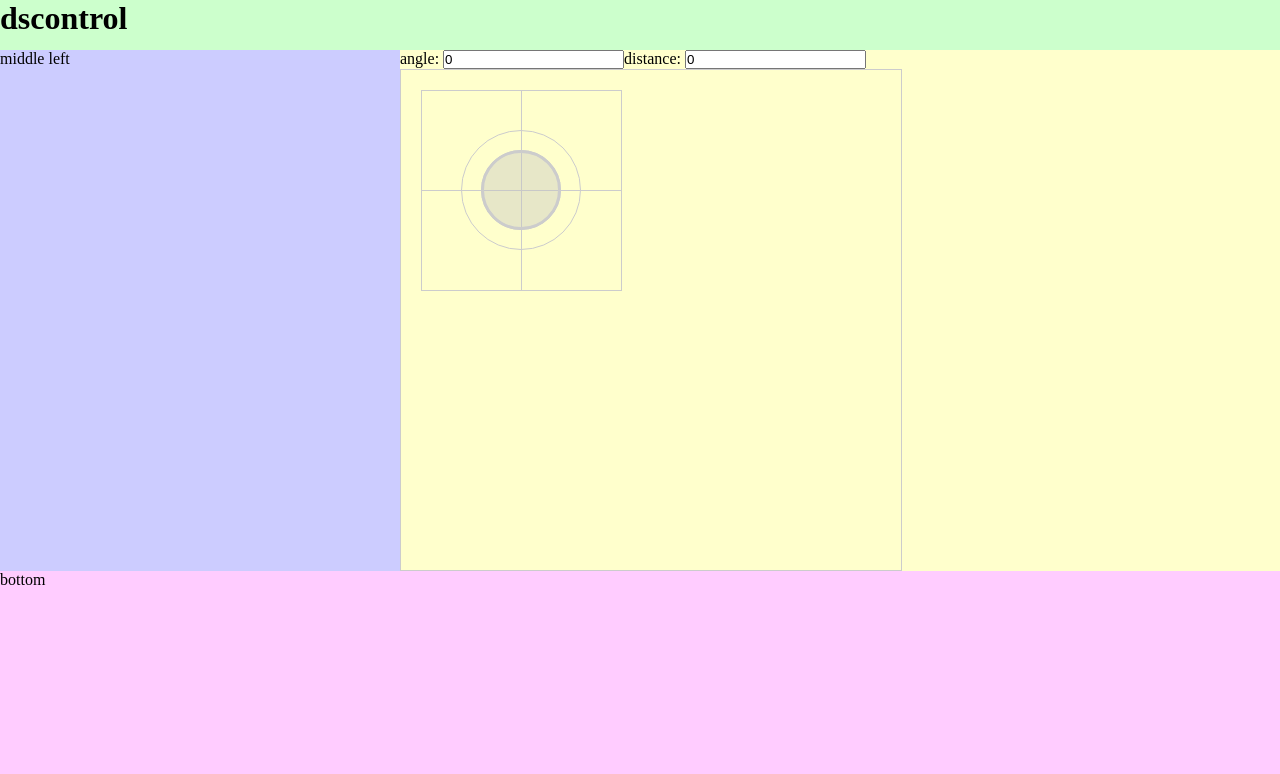
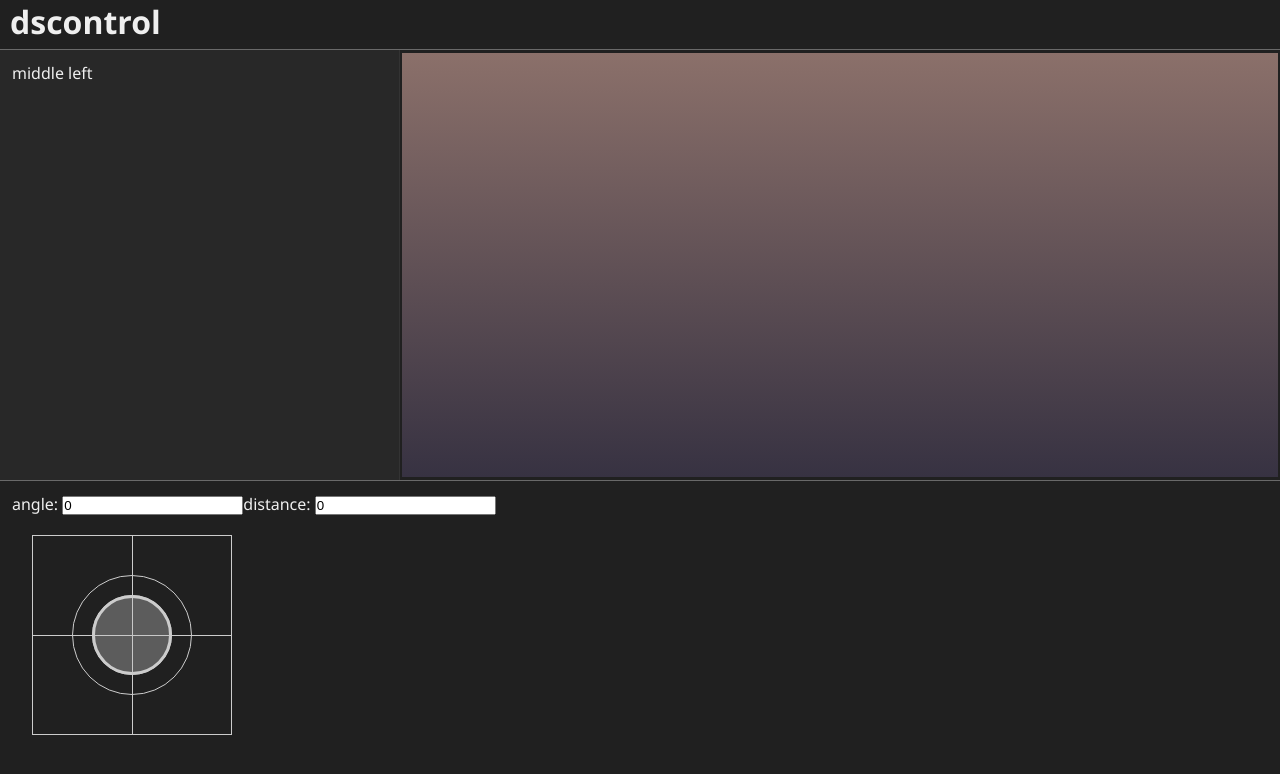
Before and after one commit to awforsythe/dscontrol-app, a React app: page / in a window 1280 px wide. Shown: the top 774 px of the page. Built offline with nearby package versions, Linux system fonts and the light colour scheme.

Commit message:
Add basic colors/styles

```diff
--- a/src/index.jsx
+++ b/src/index.jsx
@@ -19,6 +19,11 @@ function App() {
           middle left
         </div>
         <div id="main-right">
+
+        </div>
+      </div>
+      <div id="main-bottom">
+        <div style={{ width: 500, height: '100%' }}>
           <label>angle: </label>
           <input
             type="number"
@@ -33,7 +38,6 @@ function App() {
             onChange={(event) => setDistance(event.target.value)}
             value={distance}
           />
-          <div style={{ border: '1px solid #ccc', width: 500, height: 500 }}>
           <Joystick
             size={200}
             angle={angle / (180.0 / Math.PI)}
@@ -45,10 +49,6 @@ function App() {
           />
         </div>
       </div>
-      </div>
-      <div id="main-bottom">
-        bottom
-      </div>
     </>
   );
 }
--- a/src/style.less
+++ b/src/style.less
@@ -1,22 +1,41 @@
+@color-ui-base: #282828;
+@color-ui-dark: #202020;
+@color-ui-border: #696969;
+@color-ui-border-dark: #333333;
+
+@color-text-primary: #efefef;
+@color-text-secondary: #ccc;
+
 * {
     margin: 0;
     padding: 0;
 }
 
+div {
+    box-sizing: border-box;
+}
+
+body {
+    color: @color-text-primary;
+    font-family: 'Segoe UI', Tahoma, Geneva, Verdana, sans-serif;
+}
+
 html, body, #main {
     width: 100%;
     height: 100%;
+    background-color: @color-ui-base;
 }
 
 #main {
-    background-color: #fcc;
     display: flex;
     flex-direction: column;
 }
 
 #main-top {
-    background-color: #cfc;
     flex: 0 0 50px;
+    background-color: @color-ui-dark;
+    border-bottom: 1px solid @color-ui-border;
+    padding: 0 10px;
 }
 
 #main-middle {
@@ -26,16 +45,22 @@ html, body, #main {
 }
 
 #main-left {
-    background-color: #ccf;
     flex: 0 0 400px;
+    border-right: 1px solid @color-ui-border-dark;
+    padding: 12px;
 }
 
 #main-right {
-    background-color: #ffc;
     flex: 1;
+    border: 2px solid @color-ui-dark;
+    border-top-width: 3px;
+    border-bottom-width: 3px;
+    background: linear-gradient(#8b706a, #373242);
 }
 
 #main-bottom {
-    background-color: #fcf;
     flex: 0 0 320px;
+    background-color: @color-ui-dark;
+    border-top: 1px solid @color-ui-border;
+    padding: 12px;
 }
```
Lines whose indentation alone changed are shown as unchanged.
